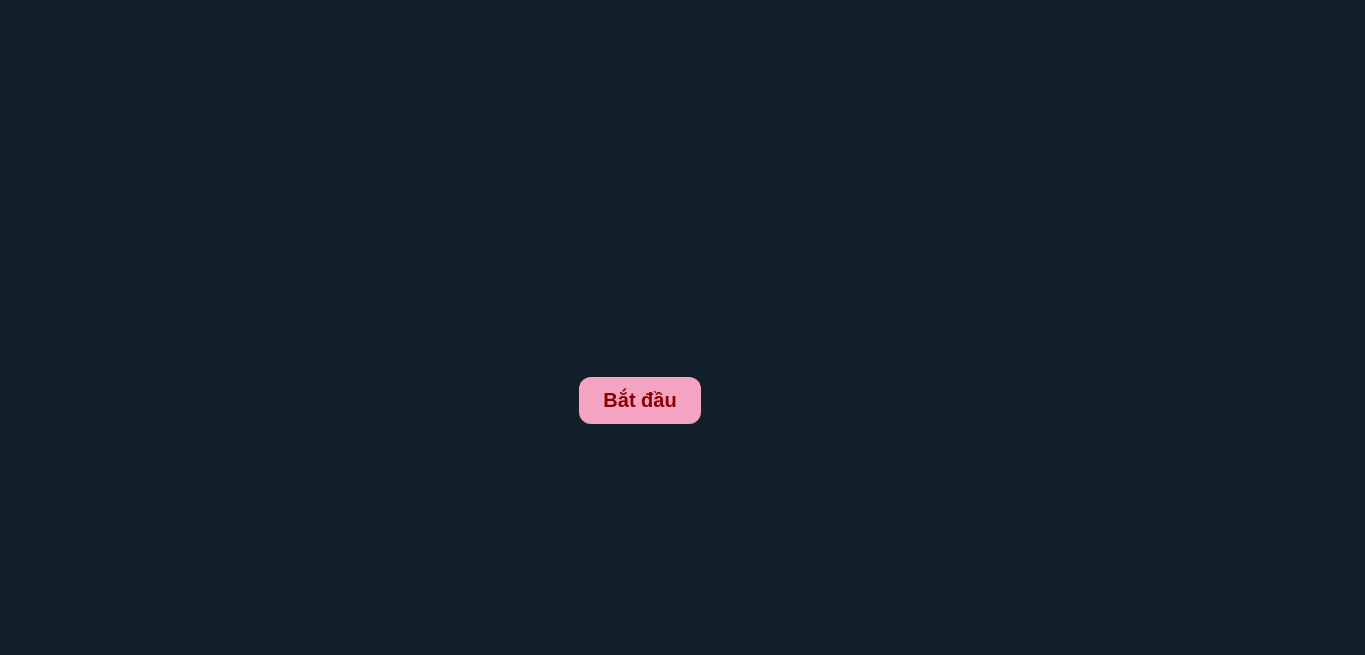
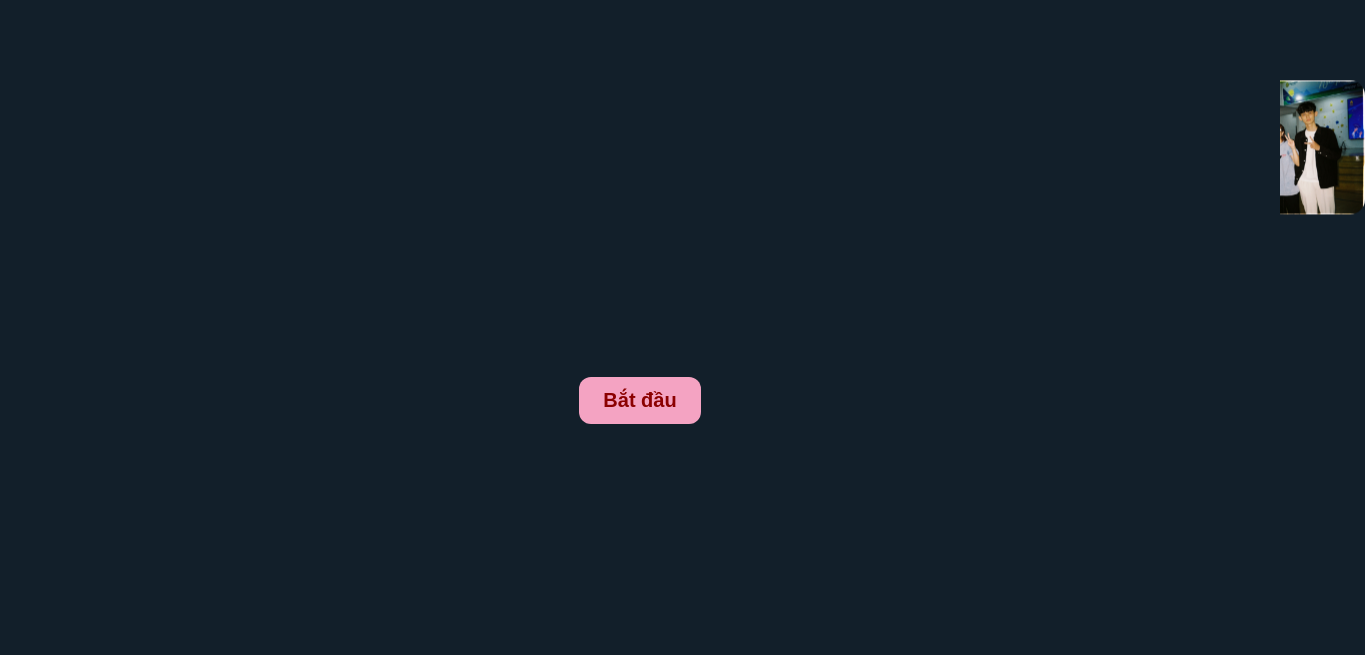
Before and after one commit to V-Nhu/NVDN, a plain HTML site: page index.html in a window 1280 px wide. Shown: the whole page, 1365 px wide, since content can reach past the window. Drawn offline with Linux system fonts and the light colour scheme.

Commit message:
Update index.html

```diff
--- a/index.html
+++ b/index.html
@@ -222,7 +222,7 @@
   setTimeout(() => createRibbonPopup(), i * 140); // mỗi 150ms gọi 1 icon
 }
   setTimeout(() => createImagePopup("https://v-nhu.github.io/NVDN/nhu.jpg"), 650);
-  setTimeout(() => creatImagePopup("https://v-nhu.github.io/NVDN/nhuu.jpg"), 450);
+  setTimeout(() => createImagePopup("https://v-nhu.github.io/NVDN/nhuu.jpg"), 450);
   }, 1600); // 2 giây lặp lại toàn bộ chuỗi
 </script>
 </body>
```
